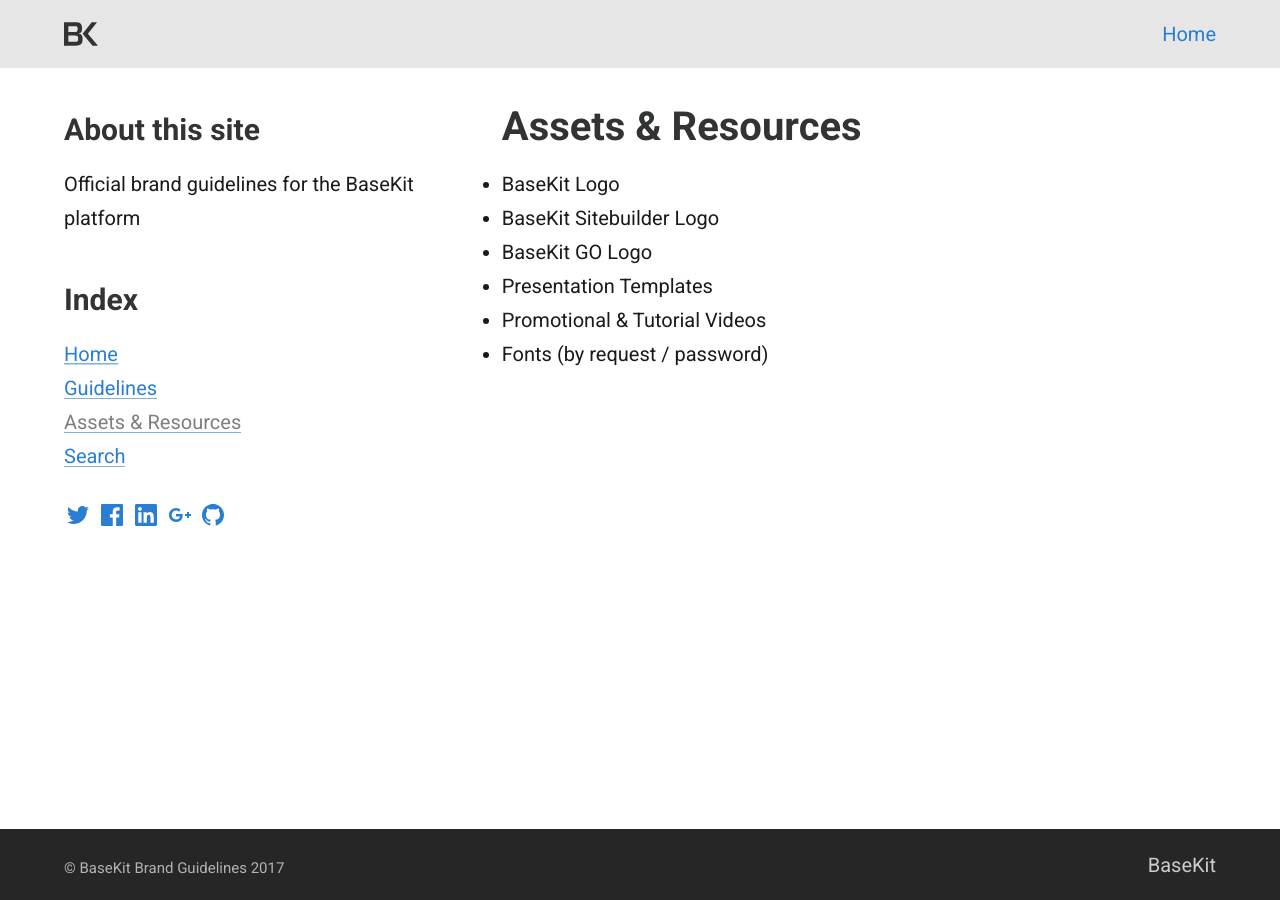
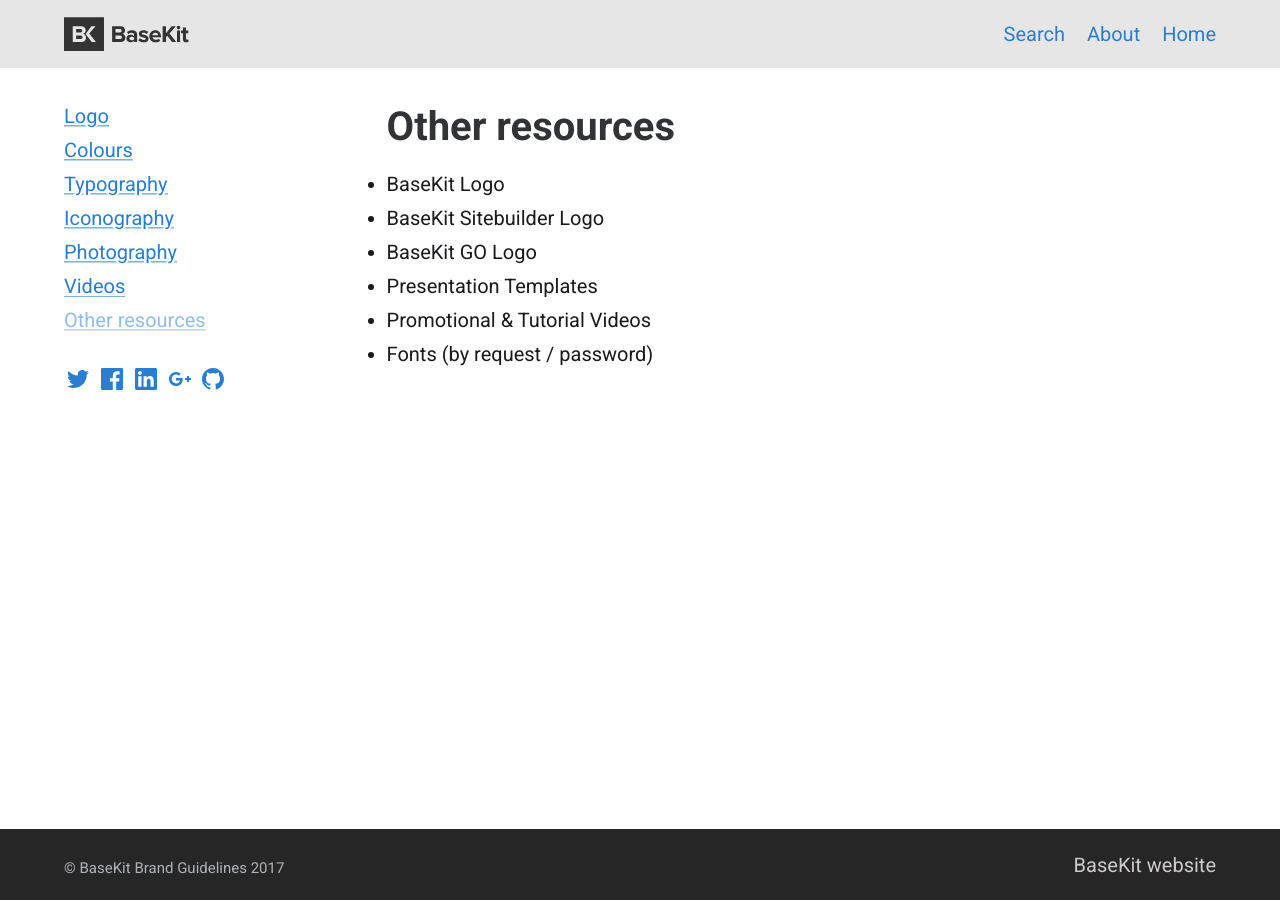
Before and after one commit to basekit/basekitbrand.com, a Jekyll site: the page built from other.markdown, in a window 1280 px wide. Built offline with Jekyll 4.4.1, drawn with Linux system fonts in a browser that asks for light colours.

Commit message:
Change logo, page structure and current nav item style

```diff
--- a/_config.yml
+++ b/_config.yml
@@ -58,14 +58,19 @@ repo: https://github.com/basekit/basekitbrand.com
 email: info@basekit.com
 avatarurl: https://avatars0.githubusercontent.com/u/1006602
 navigation_header:
+  Search: "/search/"
+  About: "/about/"
   Home: "/"
 navigation_aside:
-  Home: "/"
-  Guidelines: "/guidelines/"
-  Assets & Resources: "/assets-and-resources/"
-  Search: "/search/"
+  Logo: "/logo/"
+  Colours: "/colours/"
+  Typography: "/typography/"
+  Iconography: "/iconography/"
+  Photography: "/photography/"
+  Videos: "/videos/"
+  Other resources: "/other/"
 navigation_footer:
-  BaseKit: http://basekit.com
+  BaseKit website: http://basekit.com
 social_links:
   Twitter: https://twitter.com/BaseKit
   Facebook: https://www.facebook.com/TeamBaseKit
--- a/_includes/site-aside.html
+++ b/_includes/site-aside.html
@@ -1,10 +1,6 @@
 <aside class="aside  typeset">
 
   <section class="section  section--aside">
-    <h3>About this site</h3>
-    <p>{{ site.description }}</p>
-
-    <h3>Index</h3>
     {% include nav-aside.html %}
     {% include nav-social.html %}
   </section>
--- a/assets/styles.scss
+++ b/assets/styles.scss
@@ -67,7 +67,6 @@ body {
   display: inline-block;
   line-height: 0;
   img {
-    width: 2rem;
     height: 2rem;
   }
 }
@@ -147,7 +146,7 @@ body {
 .content {
   width: 100%;
   @include breakpoint(break-1) {
-    width: 62%;
+    width: 72%;
     margin-left: 4%;
     @include order(2);
     &--full {
@@ -169,7 +168,7 @@ body {
 .aside {
   max-width: 100%;
   @include breakpoint(break-1) {
-    max-width: 34%;
+    max-width: 24%;
     @include flex(1, 0, auto);
   }
 }
@@ -213,7 +212,7 @@ body {
   }
   &--current {
     a {
-      color: $color__site--link--current;
+      opacity: 0.5;
     }
   }
 }
--- a/assets-and-resources.markdown
+++ b/other.markdown
@@ -1,5 +1,5 @@
 ---
-title: Assets & Resources
+title: Other resources
 date: 2017-04-10 11:40:00 +01:00
 ---
 
```
Also changed, not shown: assets/logo.svg.
